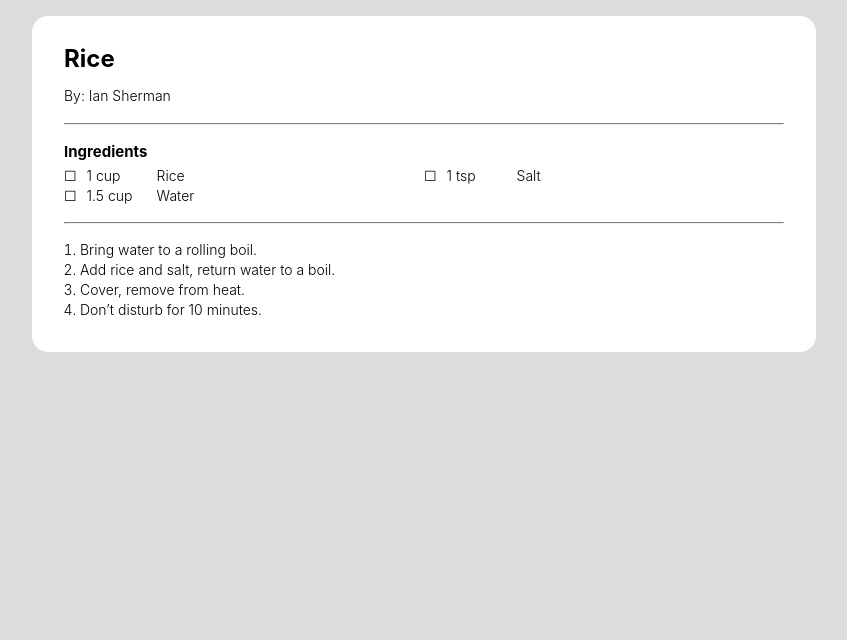
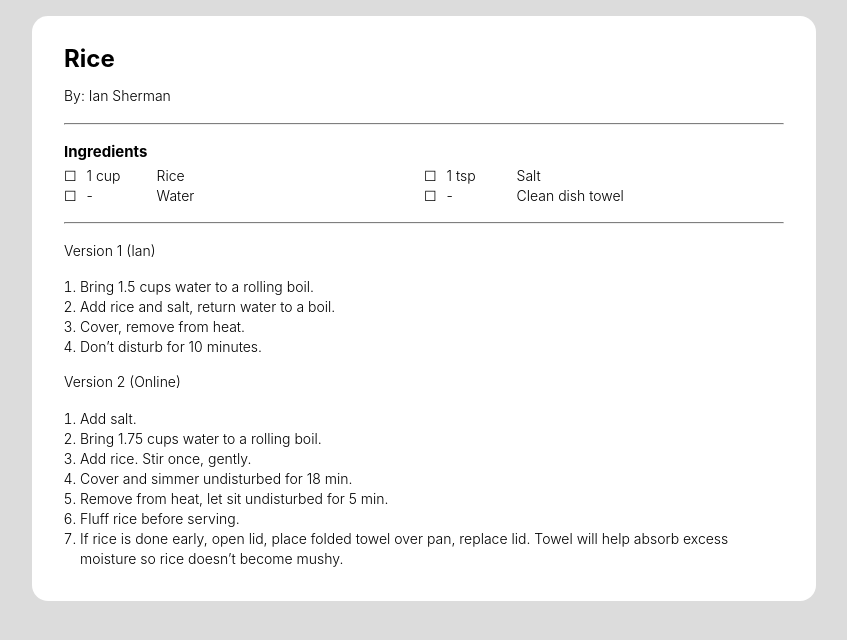
Before and after one commit to gaelanlloyd/jekyll-recipes, a Jekyll site: the page built from _recipes/rice.md, in a window 1280 px wide. Shown: the top 640 px of the page, without its empty margins (216-1063 px from the left). Built offline with Jekyll 4.4.1, drawn with Linux system fonts in a browser that asks for light colours.

Commit message:
Update rice recipe with online variant

```diff
--- a/_recipes/rice.md
+++ b/_recipes/rice.md
@@ -4,9 +4,22 @@ author: Ian Sherman
 ingredients:
   - { qty: "1 cup", item: "Rice" }
   - { qty: "1 tsp", item: "Salt" }
-  - { qty: "1.5 cup", item: "Water" }
+  - { qty: "-", item: "Water" }
+  - { qty: "-", item: "Clean dish towel" }
 ---
-- Bring water to a rolling boil.
+Version 1 (Ian)
+
+- Bring 1.5 cups water to a rolling boil.
 - Add rice and salt, return water to a boil.
 - Cover, remove from heat.
 - Don't disturb for 10 minutes.
+
+Version 2 (Online)
+
+- Add salt.
+- Bring 1.75 cups water to a rolling boil.
+- Add rice. Stir once, gently.
+- Cover and simmer undisturbed for 18 min.
+- Remove from heat, let sit undisturbed for 5 min.
+- Fluff rice before serving.
+- If rice is done early, open lid, place folded towel over pan, replace lid. Towel will help absorb excess moisture so rice doesn't become mushy.
```
